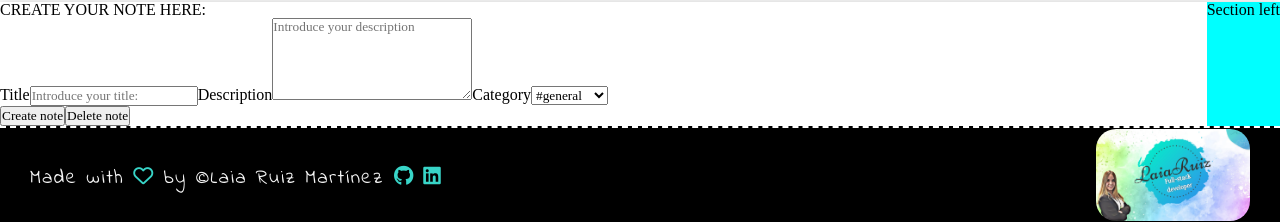
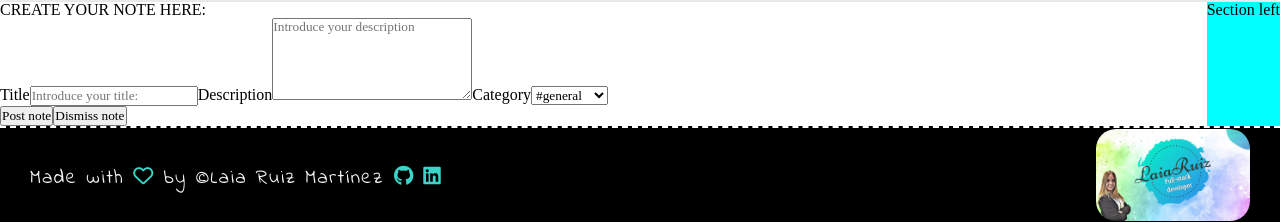
Before and after one commit to LaiaRuizM/create-notes, a React (Create React App) app: page / in a window 1280 px wide. Shown: the part 397-620 px from the top of the page. Built offline with nearby package versions, Linux system fonts and the light colour scheme; a web font is replaced by a local one.

Commit message:
feat: add handleInputChange and different options to PostedNotes

```diff
--- a/src/components/App.js
+++ b/src/components/App.js
@@ -25,13 +25,13 @@ function App() {
   const [noteIsEditing, setNoteIsEditing] = useState(false);
   const [indexIsEditing, setIndexIsEditing] = useState("");
 
-  // useEffect(() => {
-  //   const data = JSON.parse(localStorage.getItem("userNotes"));
-  //   if (data) {
-  //     setAllNotes(data.allNotes);
-  // setNewId(data.newId);
-  //   }
-  // }, []);
+  useEffect(() => {
+    const data = JSON.parse(localStorage.getItem("userNotes"));
+    if (data) {
+      setAllNotes(data.allNotes);
+      setNewId(data.newId);
+    }
+  }, []);
 
   useEffect(() => {
     localStorage.setItem("userNotes", JSON.stringify({ allNotes }));
--- a/src/components/createYourNote/Aside.js
+++ b/src/components/createYourNote/Aside.js
@@ -1,12 +1,24 @@
 import PostedNote from "./PostedNote";
 
-const Aside = ({ handleCreateNewNote, newNote, allCategory }) => {
+const Aside = ({
+  handleCreateNewNote,
+  newNote,
+  allCategory,
+  noteIsEditing,
+  resetPostedNote,
+  handleUpdateNote,
+  handleInputNote,
+}) => {
   return (
     <aside className="aside">
       <PostedNote
         handleCreateNewNote={handleCreateNewNote}
         newNote={newNote}
         allCategory={allCategory}
+        noteIsEditing={noteIsEditing}
+        resetPostedNote={resetPostedNote}
+        handleUpdateNote={handleUpdateNote}
+        handleInputNote={handleInputNote}
       ></PostedNote>
     </aside>
   );
--- a/src/components/createYourNote/PostedNote.js
+++ b/src/components/createYourNote/PostedNote.js
@@ -1,4 +1,12 @@
-const PostedNote = ({ handleCreateNewNote, newNote, allCategory }) => {
+const PostedNote = ({
+  handleCreateNewNote,
+  newNote,
+  allCategory,
+  noteIsEditing,
+  resetPostedNote,
+  handleUpdateNote,
+  handleInputNote,
+}) => {
   const categorySelected = allCategory.map((category, index) => {
     return (
       <option key={index} value={category.name}>
@@ -6,9 +14,26 @@ const PostedNote = ({ handleCreateNewNote, newNote, allCategory }) => {
       </option>
     );
   });
+
+  const handleResetNote = (event) => {
+    event.preventDefault();
+    resetPostedNote();
+  };
+
+  const handlePostNote = (event) => {
+    event.preventDefault();
+    noteIsEditing ? handleUpdateNote() : handleCreateNewNote();
+  };
+
+  const handleInputChange = (event) => {
+    event.preventDefault();
+    const { name, value } = event.target;
+    handleInputNote(name, value);
+  };
+
   return (
     <section>
-      <fieldset>
+      <fieldset onReset={handleResetNote} onSubmit={handlePostNote}>
         <legend>CREATE YOUR NOTE HERE:</legend>
         <div>
           <label htmlFor="title">Title</label>
@@ -18,30 +43,36 @@ const PostedNote = ({ handleCreateNewNote, newNote, allCategory }) => {
             required
             placeholder="Introduce your title:"
             maxLength="20"
+            name="title"
             title="You can introduce here the title of your to do"
+            onChange={handleInputChange}
           />
           <label htmlFor="content">Description</label>
           <textarea
             value={newNote.content}
             name="content"
-            // id=""
             cols="25"
             rows="5"
             placeholder="Introduce your description"
             maxLength="100"
+            onChange={handleInputChange}
           ></textarea>
           <label htmlFor="categoryTheme">Category</label>
           <select
             name="categoryTheme"
-            //   id=""
             value={newNote.categoryTheme}
+            onChange={handleInputChange}
           >
             {categorySelected}
           </select>
         </div>
         <div>
-          <button type="submit">Create note</button>
-          <button type="reset">Delete note</button>
+          <button type="submit">
+            {noteIsEditing ? "Update note" : "Post note"}
+          </button>
+          <button type="reset">
+            {noteIsEditing ? "Dismiss changes" : "Dismiss note"}
+          </button>
         </div>
       </fieldset>
     </section>
```
